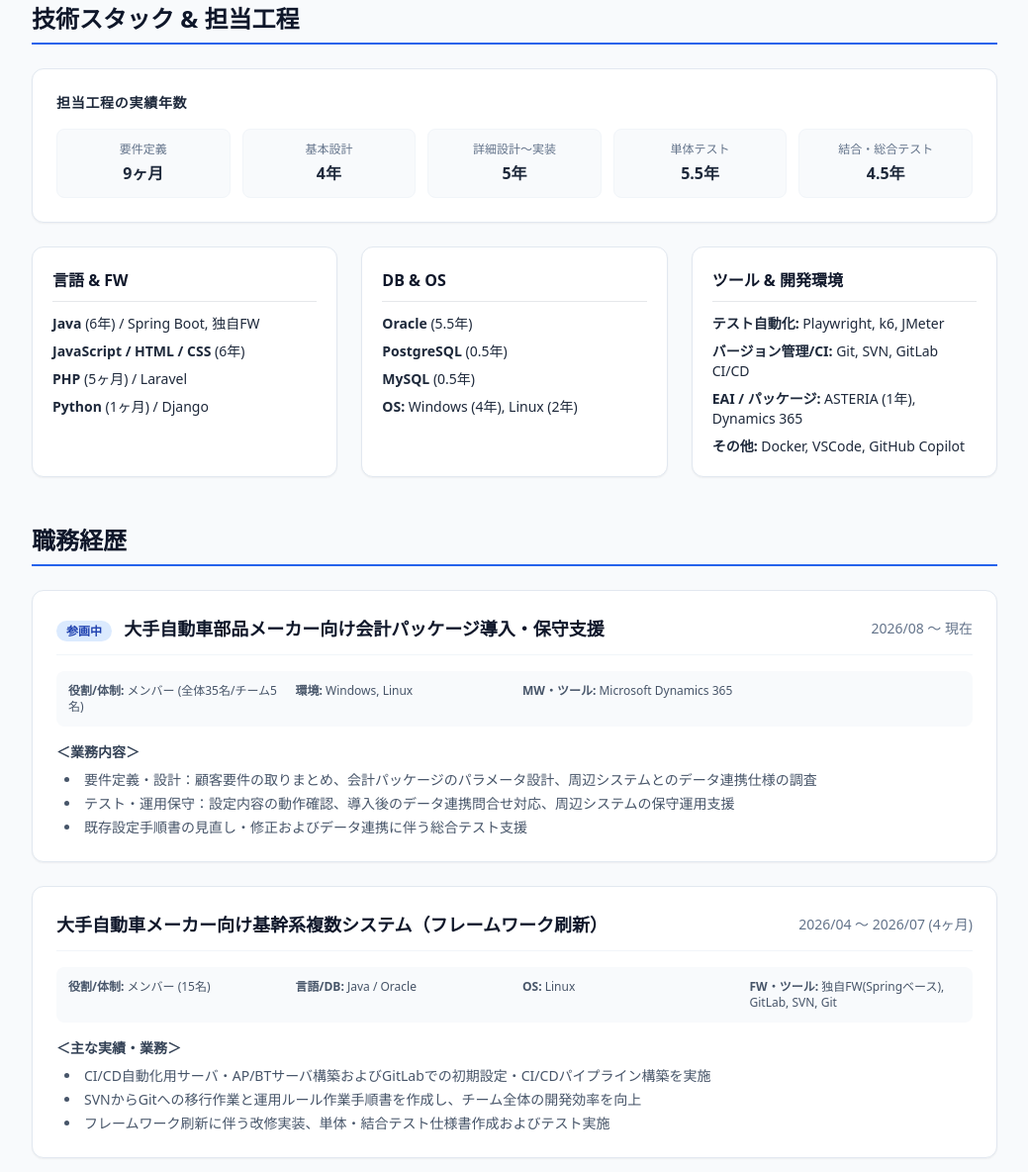
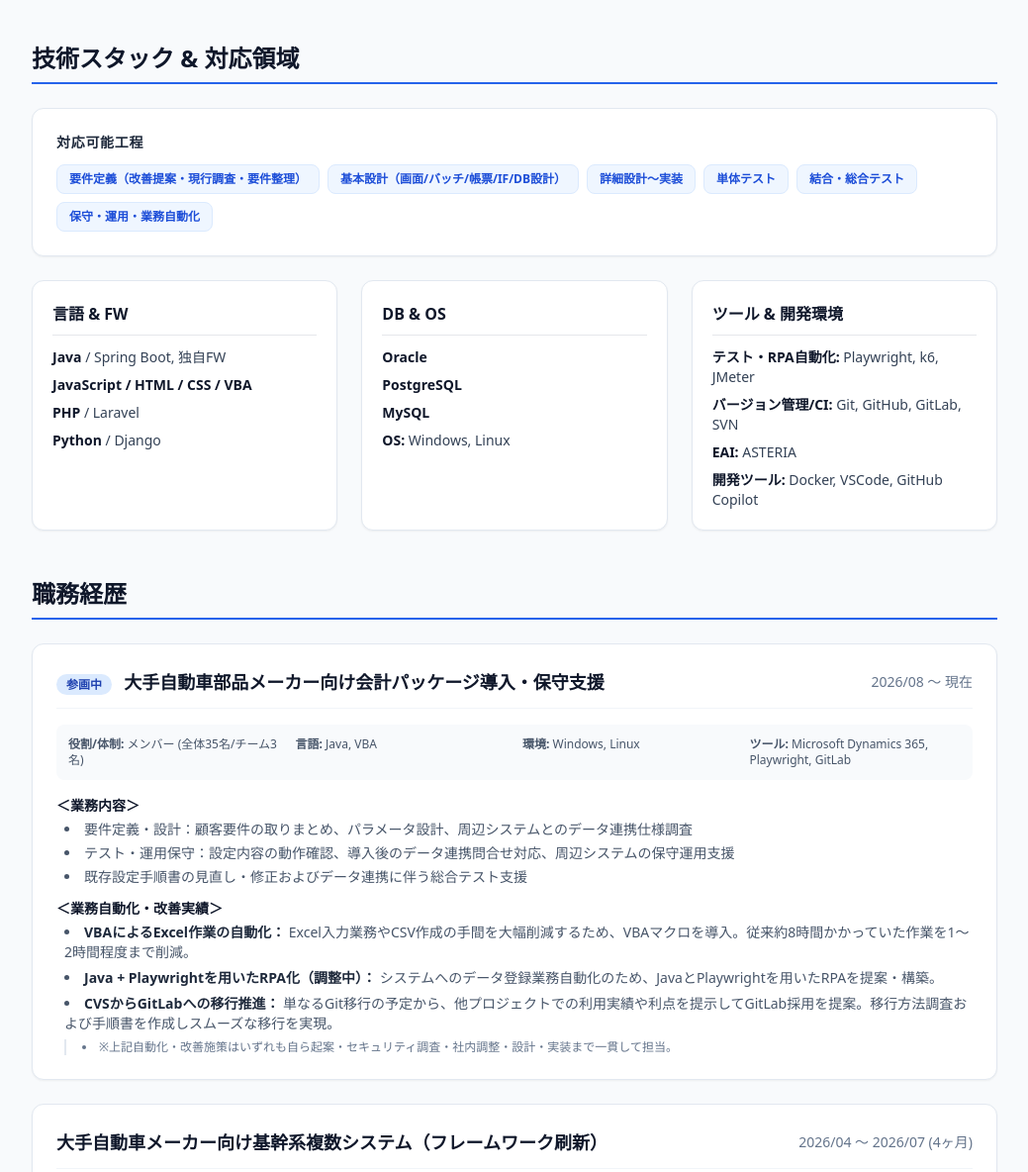
Before and after one commit to mira-rl/portfolio, a plain HTML site: page index.html in a window 1280 px wide. Shown: the part 641-1825 px from the top of the page at 99% size, without its empty margins (120-1159 px from the left). Drawn offline with nearby package versions, Linux system fonts and the light colour scheme.

Commit message:
Update personal information and project details in index.html

```diff
--- a/index.html
+++ b/index.html
@@ -19,8 +19,9 @@
         </div>
         <div class="text-sm text-slate-300 space-y-1 bg-slate-800 p-4 rounded-lg border border-slate-700">
           <p><span class="text-slate-400">年齢:</span> 26歳</p>
-          <p><span class="text-slate-400">最寄駅:</span> 南海本線 堺駅</p>
-          <p><span class="text-slate-400">保有資格:</span> 基本情報技術者, ITパスポート, C言語検定2級, MOS Word 2016</p>
+          <p><span class="text-slate-400">実務経験年数:</span> 6年+</p>
+          <p><span class="text-slate-400">活動拠点:</span> 大阪</p>
+          <p><span class="text-slate-400">保有資格:</span> 基本情報技術者, ITパスポート, C言語検定2級, MOS Word 2016, 普通自動車第一種運転免許（AT限定）</p>
         </div>
       </div>
     </div>
@@ -37,8 +38,8 @@
           <p class="text-sm text-slate-600">本番障害対応や不具合調査の実績が多数あり、原因特定から改修・テストまでを迅速に一貫して行うことができます。</p>
         </div>
         <div class="bg-white p-5 rounded-xl border border-slate-200 shadow-sm">
-          <h3 class="font-bold text-blue-600 mb-2">キャッチアップ力とキャッチアップ後の改善推進</h3>
-          <p class="text-sm text-slate-600">キャッチアップ期間が短い未経験技術（ASTERIA、独自FW、Spring Boot、Laravel等）でも早期に習得し、CI/CD構築、テスト自動化、ロジック再設計などの改善タスクを主担当として推進しました。</p>
+          <h3 class="font-bold text-blue-600 mb-2">キャッチアップ力と業務効率化の推進</h3>
+          <p class="text-sm text-slate-600">未経験技術でも早期に習得し、VBAやPlaywrightを用いた業務自動化、CI/CD構築、ロジック再設計などの改善・効率化タスクを主体的に推進します。</p>
         </div>
         <div class="bg-white p-5 rounded-xl border border-slate-200 shadow-sm">
           <h3 class="font-bold text-blue-600 mb-2">上流から下流まで一貫対応できる確かな技術力</h3>
@@ -51,34 +52,20 @@
       </div>
     </section>
 
-    <!-- 技術スタック & 工程実績 -->
+    <!-- 技術スタック & 対応領域 -->
     <section>
-      <h2 class="text-2xl font-bold text-slate-900 border-b-2 border-blue-600 pb-2 mb-6">技術スタック & 担当工程</h2>
+      <h2 class="text-2xl font-bold text-slate-900 border-b-2 border-blue-600 pb-2 mb-6">技術スタック & 対応領域</h2>
 
-      <!-- 担当工程バー -->
+      <!-- 対応領域 -->
       <div class="bg-white p-6 rounded-xl border border-slate-200 shadow-sm mb-6">
-        <h3 class="font-bold text-slate-800 mb-4 text-sm uppercase tracking-wider text-slate-500">担当工程の実績年数</h3>
-        <div class="grid grid-cols-2 sm:grid-cols-5 gap-3 text-center text-xs">
-          <div class="bg-slate-50 p-3 rounded-lg border border-slate-100">
-            <span class="block text-slate-500">要件定義</span>
-            <span class="text-base font-bold text-slate-800 mt-1 block">9ヶ月</span>
-          </div>
-          <div class="bg-slate-50 p-3 rounded-lg border border-slate-100">
-            <span class="block text-slate-500">基本設計</span>
-            <span class="text-base font-bold text-slate-800 mt-1 block">4年</span>
-          </div>
-          <div class="bg-slate-50 p-3 rounded-lg border border-slate-100">
-            <span class="block text-slate-500">詳細設計〜実装</span>
-            <span class="text-base font-bold text-slate-800 mt-1 block">5年</span>
-          </div>
-          <div class="bg-slate-50 p-3 rounded-lg border border-slate-100">
-            <span class="block text-slate-500">単体テスト</span>
-            <span class="text-base font-bold text-slate-800 mt-1 block">5.5年</span>
-          </div>
-          <div class="bg-slate-50 p-3 rounded-lg border border-slate-100">
-            <span class="block text-slate-500">結合・総合テスト</span>
-            <span class="text-base font-bold text-slate-800 mt-1 block">4.5年</span>
-          </div>
+        <h3 class="font-bold text-slate-800 mb-3 text-sm uppercase tracking-wider text-slate-500">対応可能工程</h3>
+        <div class="flex flex-wrap gap-2 text-xs font-semibold">
+          <span class="bg-blue-50 text-blue-700 px-3 py-1.5 rounded-lg border border-blue-100">要件定義（改善提案・現行調査・要件整理）</span>
+          <span class="bg-blue-50 text-blue-700 px-3 py-1.5 rounded-lg border border-blue-100">基本設計（画面/バッチ/帳票/IF/DB設計）</span>
+          <span class="bg-blue-50 text-blue-700 px-3 py-1.5 rounded-lg border border-blue-100">詳細設計〜実装</span>
+          <span class="bg-blue-50 text-blue-700 px-3 py-1.5 rounded-lg border border-blue-100">単体テスト</span>
+          <span class="bg-blue-50 text-blue-700 px-3 py-1.5 rounded-lg border border-blue-100">結合・総合テスト</span>
+          <span class="bg-blue-50 text-blue-700 px-3 py-1.5 rounded-lg border border-blue-100">保守・運用・業務自動化</span>
         </div>
       </div>
 
@@ -86,29 +73,29 @@
       <div class="grid grid-cols-1 md:grid-cols-3 gap-6">
         <div class="bg-white p-5 rounded-xl border border-slate-200 shadow-sm">
           <h3 class="font-bold text-slate-900 border-b pb-2 mb-3">言語 & FW</h3>
-          <ul class="text-sm space-y-2">
-            <li><strong class="text-slate-800">Java</strong> (6年) / Spring Boot, 独自FW</li>
-            <li><strong class="text-slate-800">JavaScript / HTML / CSS</strong> (6年)</li>
-            <li><strong class="text-slate-800">PHP</strong> (5ヶ月) / Laravel</li>
-            <li><strong class="text-slate-800">Python</strong> (1ヶ月) / Django</li>
+          <ul class="text-sm space-y-2 text-slate-700">
+            <li><strong class="text-slate-900">Java</strong> / Spring Boot, 独自FW</li>
+            <li><strong class="text-slate-900">JavaScript / HTML / CSS / VBA</strong></li>
+            <li><strong class="text-slate-900">PHP</strong> / Laravel</li>
+            <li><strong class="text-slate-900">Python</strong> / Django</li>
           </ul>
         </div>
         <div class="bg-white p-5 rounded-xl border border-slate-200 shadow-sm">
           <h3 class="font-bold text-slate-900 border-b pb-2 mb-3">DB & OS</h3>
-          <ul class="text-sm space-y-2">
-            <li><strong class="text-slate-800">Oracle</strong> (5.5年)</li>
-            <li><strong class="text-slate-800">PostgreSQL</strong> (0.5年)</li>
-            <li><strong class="text-slate-800">MySQL</strong> (0.5年)</li>
-            <li><strong class="text-slate-800">OS:</strong> Windows (4年), Linux (2年)</li>
+          <ul class="text-sm space-y-2 text-slate-700">
+            <li><strong class="text-slate-900">Oracle</strong></li>
+            <li><strong class="text-slate-900">PostgreSQL</strong></li>
+            <li><strong class="text-slate-900">MySQL</strong></li>
+            <li><strong class="text-slate-900">OS:</strong> Windows, Linux</li>
           </ul>
         </div>
         <div class="bg-white p-5 rounded-xl border border-slate-200 shadow-sm">
           <h3 class="font-bold text-slate-900 border-b pb-2 mb-3">ツール & 開発環境</h3>
-          <ul class="text-sm space-y-2">
-            <li><strong class="text-slate-800">テスト自動化:</strong> Playwright, k6, JMeter</li>
-            <li><strong class="text-slate-800">バージョン管理/CI:</strong> Git, SVN, GitLab CI/CD</li>
-            <li><strong class="text-slate-800">EAI / パッケージ:</strong> ASTERIA (1年), Dynamics 365</li>
-            <li><strong class="text-slate-800">その他:</strong> Docker, VSCode, GitHub Copilot</li>
+          <ul class="text-sm space-y-2 text-slate-700">
+            <li><strong class="text-slate-900">テスト・RPA自動化:</strong> Playwright, k6, JMeter</li>
+            <li><strong class="text-slate-900">バージョン管理/CI:</strong> Git, GitHub, GitLab, SVN</li>
+            <li><strong class="text-slate-900">EAI:</strong> ASTERIA</li>
+            <li><strong class="text-slate-900">開発ツール:</strong> Docker, VSCode, GitHub Copilot</li>
           </ul>
         </div>
       </div>
@@ -129,17 +116,40 @@
             <span class="text-sm text-slate-500 font-medium">2026/08 〜 現在</span>
           </div>
           <div class="grid grid-cols-1 md:grid-cols-4 gap-4 text-xs bg-slate-50 p-3 rounded-lg mb-4 text-slate-600">
-            <div><strong>役割/体制:</strong> メンバー (全体35名/チーム5名)</div>
+            <div><strong>役割/体制:</strong> メンバー (全体35名/チーム3名)</div>
+            <div><strong>言語:</strong> Java, VBA</div>
             <div><strong>環境:</strong> Windows, Linux</div>
-            <div class="md:col-span-2"><strong>MW・ツール:</strong> Microsoft Dynamics 365</div>
+            <div><strong>ツール:</strong> Microsoft Dynamics 365, Playwright, GitLab</div>
           </div>
-          <div class="text-sm space-y-2 text-slate-700">
-            <p><strong>＜業務内容＞</strong></p>
-            <ul class="list-disc list-inside space-y-1 pl-2 text-slate-600">
-              <li>要件定義・設計：顧客要件の取りまとめ、会計パッケージのパラメータ設計、周辺システムとのデータ連携仕様の調査</li>
-              <li>テスト・運用保守：設定内容の動作確認、導入後のデータ連携問合せ対応、周辺システムの保守運用支援</li>
-              <li>既存設定手順書の見直し・修正およびデータ連携に伴う総合テスト支援</li>
-            </ul>
+          <div class="text-sm space-y-3 text-slate-700">
+            <div>
+              <p class="font-bold text-slate-900 mb-1">＜業務内容＞</p>
+              <ul class="list-disc list-inside space-y-1 pl-2 text-slate-600">
+                <li>要件定義・設計：顧客要件の取りまとめ、パラメータ設計、周辺システムとのデータ連携仕様調査</li>
+                <li>テスト・運用保守：設定内容の動作確認、導入後のデータ連携問合せ対応、周辺システムの保守運用支援</li>
+                <li>既存設定手順書の見直し・修正およびデータ連携に伴う総合テスト支援</li>
+              </ul>
+            </div>
+            <div>
+              <p class="font-bold text-slate-900 mb-1">＜業務自動化・改善実績＞</p>
+              <ul class="list-disc list-inside space-y-1.5 pl-2 text-slate-600">
+                <li>
+                  <strong class="text-slate-800">VBAによるExcel作業の自動化：</strong>
+                  Excel入力業務やCSV作成の手間を大幅削減するため、VBAマクロを導入。従来約8時間かかっていた作業を1〜2時間程度まで削減。
+                </li>
+                <li>
+                  <strong class="text-slate-800">Java + Playwrightを用いたRPA化（調整中）：</strong>
+                  システムへのデータ登録業務自動化のため、JavaとPlaywrightを用いたRPAを提案・構築。
+                </li>
+                <li>
+                  <strong class="text-slate-800">CVSからGitLabへの移行推進：</strong>
+                  単なるGit移行の予定から、他プロジェクトでの利用実績や利点を提示してGitLab採用を提案。移行方法調査および手順書を作成しスムーズな移行を実現。
+                </li>
+                <li class="text-xs text-slate-500 pl-4 border-l-2 border-slate-200">
+                  ※上記自動化・改善施策はいずれも自ら起案・セキュリティ調査・社内調整・設計・実装まで一貫して担当。
+                </li>
+              </ul>
+            </div>
           </div>
         </div>
 
@@ -197,7 +207,7 @@
             <div><strong>役割/体制:</strong> バックエンド担当 (3名)</div>
             <div><strong>言語/DB:</strong> Python / MySQL</div>
             <div><strong>OS:</strong> Linux (Docker)</div>
-            <div><strong>FW・ツール:</strong> Django, GitHub Copilot, VSCode</div>
+            <div><strong>FW・ツール:</strong> Django, GitHub, GitHub Copilot, VSCode</div>
           </div>
           <div class="text-sm space-y-2 text-slate-700">
             <p><strong>＜主な実績・業務＞</strong></p>
@@ -252,7 +262,7 @@
           </div>
         </div>
 
-        <!-- 案件 6 & 5 & 4 (ASTERIA・財務/会計系) -->
+        <!-- 案件 6 & 5 & 4 -->
         <div class="bg-white p-6 rounded-xl border border-slate-200 shadow-sm">
           <div class="flex flex-col md:flex-row md:items-center justify-between border-b border-slate-100 pb-3 mb-4 gap-2">
             <h3 class="text-lg font-bold text-slate-900">大手電機メーカー向け 財務・会計・環境基盤システム開発</h3>
```
